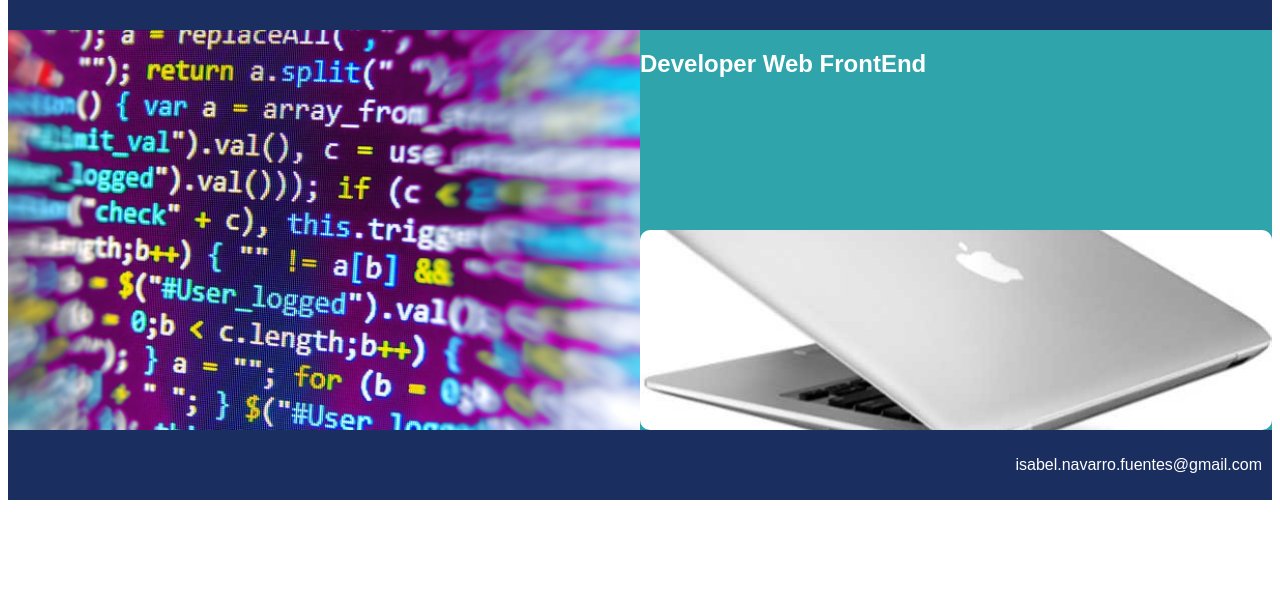
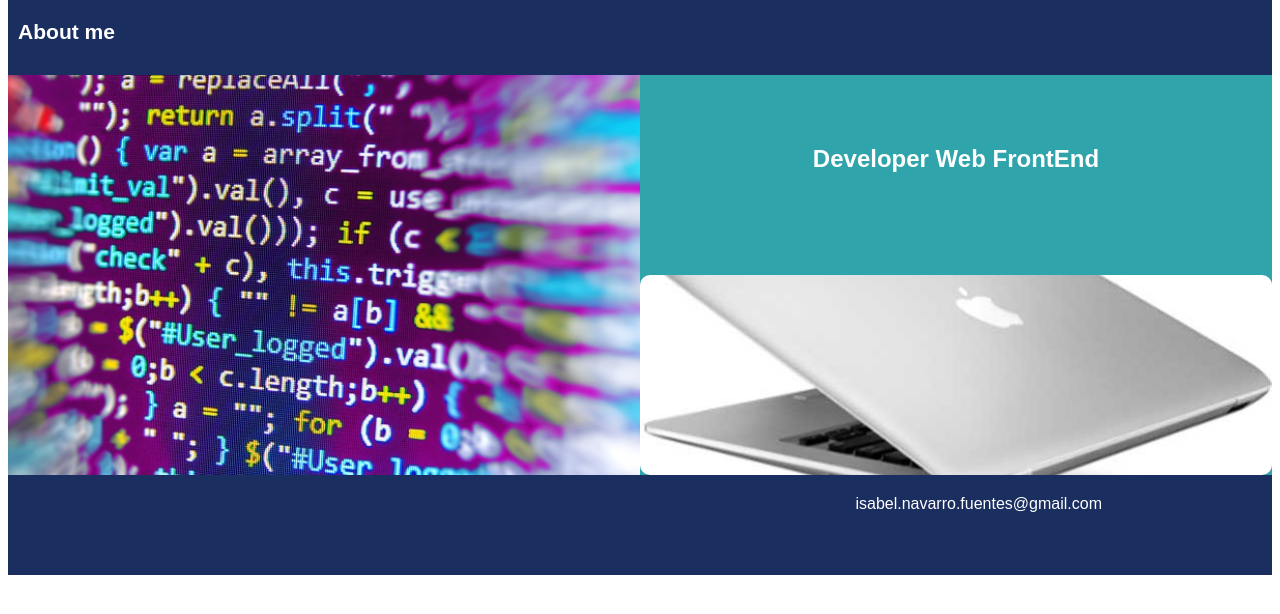
Before and after one commit to INFNMNXMN/CVDeveloper-Isa, a plain HTML site: page index.html in a window 1280 px wide. Shown: the part 74-688 px from the top of the page. Drawn offline with Linux system fonts and the light colour scheme.

Commit message:
Update index.html

```diff
--- a/index.html
+++ b/index.html
@@ -17,9 +17,12 @@ body {
 header {
   background-color: #1B2E60;
   padding: 10px;
-  /*text-align: center;*/
   font-size: 18px;
   color: white;
+}
+p_about{
+text-align:center;
+font-size: 28px;
 }
 
 /* creamos dos columnas para que se divida la pantalla como hemos diseñado en el figma */
@@ -47,6 +50,8 @@ caja_der_sup {
   background-color: #2FA4AB;
   height: 200px;
   color: white;
+  padding: 50px;
+  text-align: center;
 }
 
 caja_der_inf {
@@ -72,12 +77,15 @@ section::after {
 /* Style the footer */
 footer {
   background-color: #1B2E60;
-  padding: 10px;
+  padding:20px;
   text-align: right;
   color: white;
+  padding:20px;
+  height: 100px;
+ }
+footer-p {
+margin-right: 150px;
 }
-
-
 @media (max-width: 600px) {
   caja_der, caja_izq {
     width: 100%;
@@ -88,7 +96,8 @@ footer {
 </head>
 <body>
 <header>
-  <h2>Isabel Navarro Fuentes</h2>
+  <h2>Isabel Navarro Fuentes</h2><h3>About me</h3>
+
 </header>
 
 <section>
@@ -105,7 +114,7 @@ footer {
 </section>
 
 <footer>
-  <p>isabel.navarro.fuentes@gmail.com</p>
+  <footer-p>isabel.navarro.fuentes@gmail.com</footer-p>
 
 
 </footer>
```
